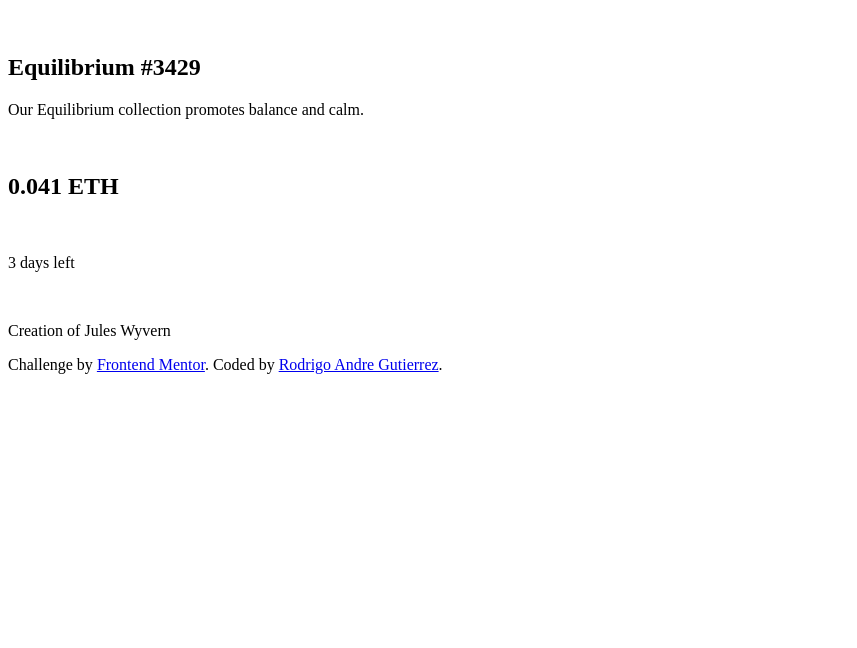
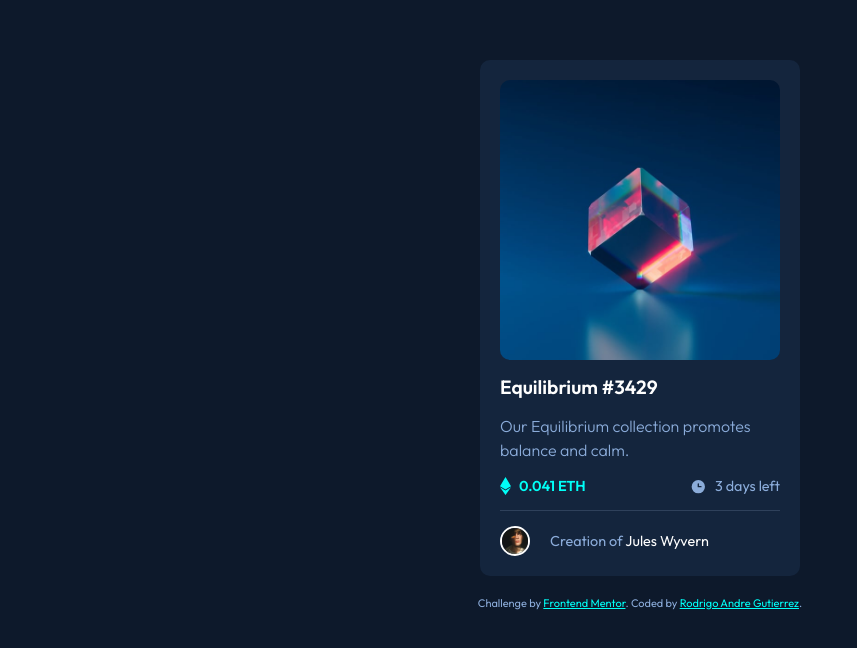
Before and after one commit to rodrigoandregg/nft-previewcard-frontendmentor-challenge, a plain HTML site: page index.html in a window 1280 px wide. Shown: the whole page, without its empty margins (0-857 px from the left). Drawn offline with Linux system fonts and the light colour scheme.

Commit message:
se corrigen archivo index.html y style.css solucionado

```diff
--- a/index.html
+++ b/index.html
@@ -14,7 +14,7 @@
   <main class="nft__page">
     <section class="card__container">
       <figure class="card__picture">
-        <img src="" alt="" class="card__img">
+        <img src="images/image-equilibrium.jpg" alt="" class="card__img">
       </figure>
       <div class="card__info__container">
         <div class="info__texts">
@@ -22,18 +22,18 @@
           <p class="texts__paragraph">Our Equilibrium collection promotes balance and calm.</p>
         </div>
         <div class="info__numbers">
-          <div class="numbers__price">
-            <img src="" alt="" class="price__icon">
+          <div class="numbers__price container">
+            <img src="images/icon-ethereum.svg" alt="" class="price__icon">
             <h2 class="price__title">0.041 ETH</h2>
           </div>
-          <div class="numbers__date">
-            <img src="" alt="" class="date__icon">
+          <div class="numbers__date container">
+            <img src="images/icon-clock.svg" alt="" class="date__icon">
             <p class="date__paragraph">3 days left</p>
           </div>
         </div>
         <div class="info__author">
           <div class="author__picture">
-            <img src="" alt="" class="author__img">
+            <img src="images/image-avatar.png" alt="" class="author__img">
           </div>
           <p class="author__paragraph">Creation of <span class="active">Jules Wyvern</span></p>
         </div>
--- a/styles/style.css
+++ b/styles/style.css
@@ -0,0 +1,122 @@
+@import url('https://fonts.googleapis.com/css2?family=Outfit:wght@300;400;600&display=swap');
+
+*{
+    margin: 0;
+    padding: 0;
+    box-sizing: border-box;
+}
+
+:root {
+    /* fonts*/
+    --font1: 'Outfit', sans-serif;
+    /* colors */
+    --paragraph: hsl(215, 51%, 70%);
+    --price: hsl(178, 100%, 50%);
+    --mainBG: hsl(217, 54%, 11%);
+    --cardBG: hsl(216, 50%, 16%);
+    --line: hsl(215, 32%, 27%);
+    --title: hsl(0, 0%, 100%);
+}
+
+body {
+    font-family: var(--font1);
+    font-size: 18px;
+    background-color: var(--mainBG);
+}
+
+.card__container {
+    width: 320px;
+    margin: 60px auto 20px;
+    padding: 20px;
+    border-radius: 10px;
+    background-color: var(--cardBG);
+}
+
+.card__picture {
+    border-radius: 10px;
+    overflow: hidden;
+    line-height: 0;
+}
+
+.card__img {
+    width: 100%;
+}
+
+.card__info__container {
+    color: var(--paragraph);
+}
+
+.texts__title {
+    color: var(--title);
+    font-size: 1.2rem;
+    margin: 15px 0;
+}
+
+.texts__paragraph {
+    font-weight: 300;
+    font-size: 1rem;
+    line-height: 1.5;
+}
+
+.info__numbers {
+    display: flex;
+    justify-content: space-between;
+    margin: 15px 0;
+}
+
+.container {
+    display: flex;
+    align-items: center;
+    justify-content: flex-start;
+    gap: 8px;
+}
+
+.price__title {
+    font-size: .9rem;
+    color: var(--price);
+}
+
+.date__paragraph {
+    font-size: .9rem;
+}
+
+.info__author {
+    display: flex;
+    padding-top: 15px;
+    border-top: 1px solid var(--line);
+    justify-content: flex-start;
+    align-items: center;
+    gap: 20px;
+}
+
+.author__picture {
+    border: 2px solid var(--title);
+    border-radius: 50%;
+    line-height: 0;
+    width: 30px;
+    height: 30px;
+}
+
+.author__img {
+    width: 100%;
+}
+
+.author__paragraph {
+    font-size: .9rem;
+}
+
+.active {
+
+    color: var(--title);
+}
+
+/* footer */
+
+.attribution {
+    font-size: 11px;
+    text-align: center;
+    color: var(--paragraph);
+}
+.attribution a {
+    color: var(--price);
+}
```
